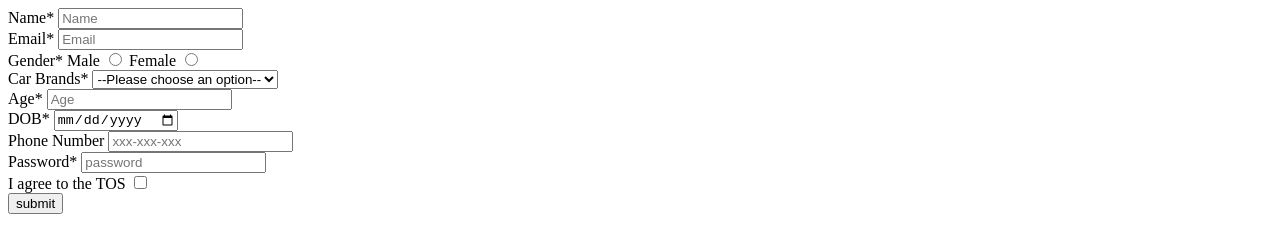
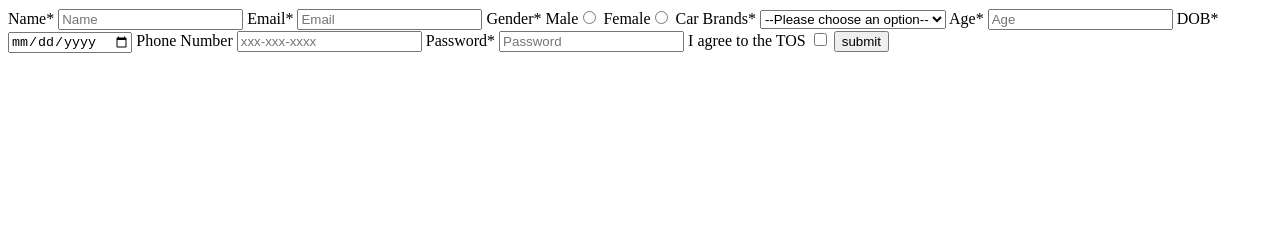
Before and after one commit to acciojob/signup-form-car-Prajwalwani05, a website: page main.html in a window 1280 px wide. Drawn offline with Linux system fonts and the light colour scheme.

Commit message:
created a submission

```diff
--- a/main.html
+++ b/main.html
@@ -7,63 +7,34 @@
 </head>
 
 <body>
-    <!-- the entire body must be written by student -->
     <form method="post">
-        <div>
-            <lable for="Name">Name*</lable>
-            <input type="text" name="name" id="name" placeholder="Name" required>
-        </div>
-        <div>
-            <lable for="email">Email*</lable>
-            <input type="email" name="email" id="email" placeholder="Email" required>
-        </div>
-        <div>
-
-            <lable for="Gender">Gender*</lable>
-            <lable for="gender_m">Male</lable>
-            <input type="radio" name="gender" id="gender_m" required>
-            <lable for="gender_f">Female</lable>
-            <input type="radio" name="gender" id="gender_f" required>
-
-        </div>
-        <label for="cars">Car Brands*</label>
-        <select>
+		<label for="name">Name*</label>
+		<input type="text" placeholder="Name" name="name" id="name" required>
+		<label for="email">Email*</label>
+		<input type="email" placeholder="Email" name="email" id="email" required>
+		<label for="gender">Gender*</label>
+		 Male<input type="radio" name="gender" id="gender_m" required>
+		Female<input type="radio" name="gender" id="gender_f" required>
+		<label for="cars">Car Brands*</label>
+		<select>
 			<option value="" id="cars">--Please choose an option--</option>
 			<option value="bmw">BMW</option>
 			<option value="audi">Audi</option>
 			<option value="mercedez">Mercedez</option>
 		</select>
-        <div>
-            <label for="Age">Age*</label>
-            <input type="number" name="number" id="age" placeholder="Age" required>
-        </div>
-        <div>
-            <label for="DOB">DOB*</label>
-            <input type="date" name="date" id="dob" required>
-        </div>
+		<label for="age">Age*</label>
+		<input type="tel" placeholder="Age" name="age" id="age" required>
+		<label for="dob">DOB*</label>
+		<input type="date" name="dob" id="dob" required>
+		<label for="mobile">Phone Number</label>
+		<input type="tel" placeholder="xxx-xxx-xxxx" name="mobile no" id="tel">
+		<label for="pass">Password*</label>
+		<input type="password" placeholder="Password" name="pass" id="password" required>
+		<label for="checkbox">I agree to the TOS</label>
+		<input type="checkbox" name="checkbox" id="tos" required>
+		<button type="submit">submit</button>
 
-        <div>
-            <label for="tel">Phone Number</label>
-            <input type="tel" name="tel" id="tel" placeholder="xxx-xxx-xxx">
-        </div>
-        <div>
-            <label for="password">Password*</label>
-            <input type="password" name="password" id="password" placeholder="password" required>
-        </div>
-        <div>
-
-            <label for="checkbox"> I agree to the TOS</label>
-            <input type="checkbox" name="checkbox" id="tos" required>
-        </div>
-
-        <div>
-            <!-- <input type="submit" value="submit"> -->
-            <button type="submit">submit</button>
-        </div>
-
-
-
-    </form>
+	</form>
     <script type="text/javascript" src="./script.js">
     </script>
 
```
